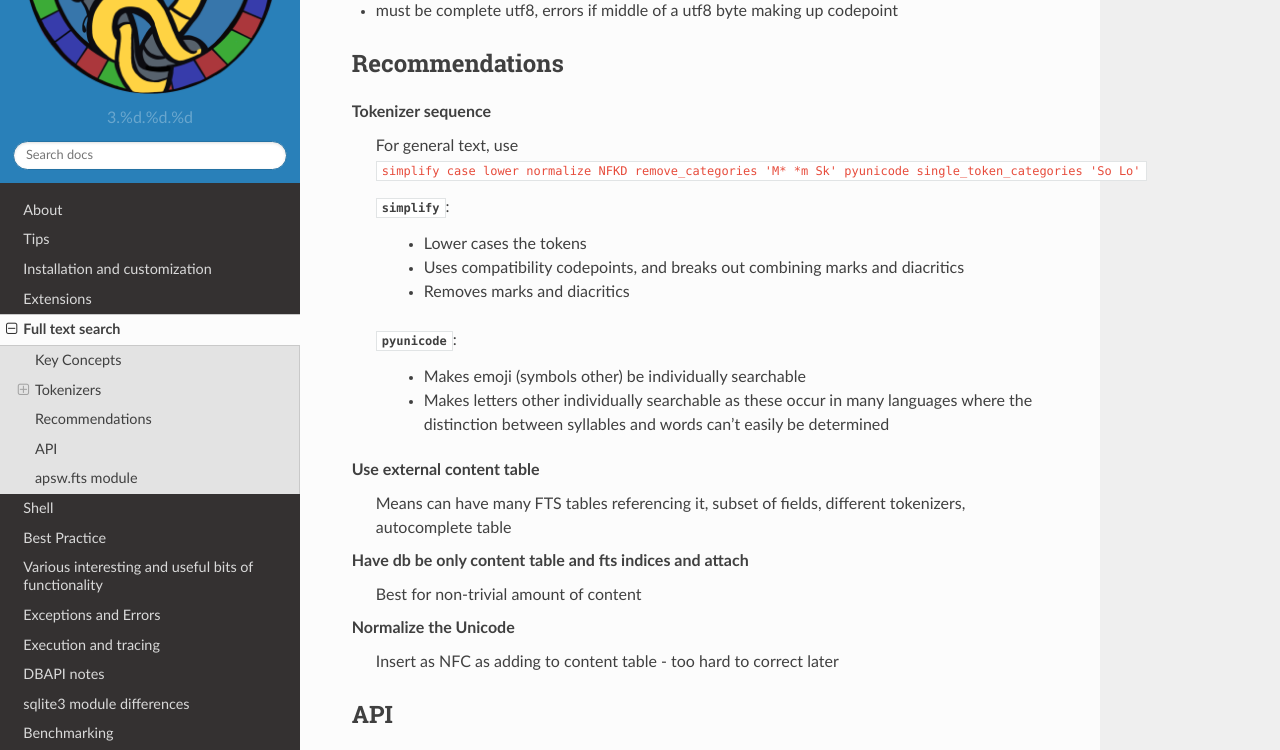
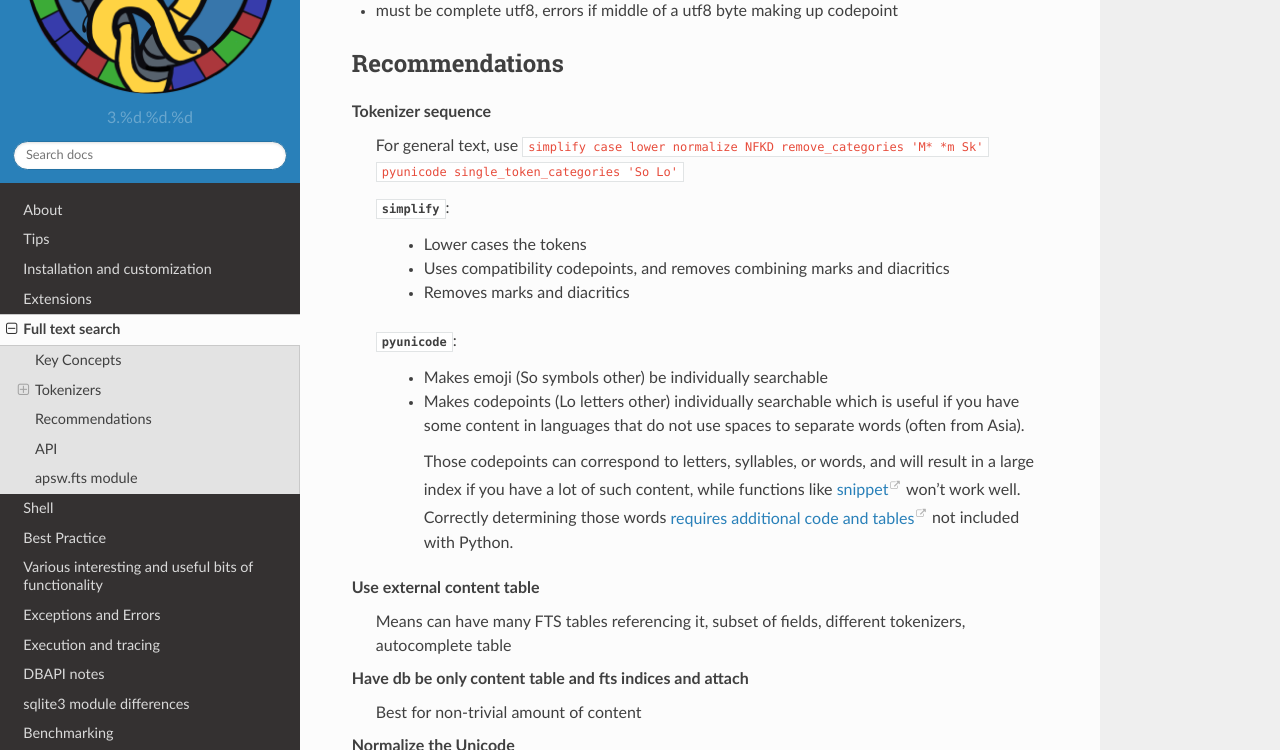
Before and after one commit to rogerbinns/apsw, a Sphinx documentation site: the page built from doc/textsearch.rst, in a window 1280 px wide and 900 px high, scrolled down 3170 px, cut to the strip 0-750 px from the top of the window. Built offline with Sphinx 7.4.7 and the Read the Docs theme 2.0.0, drawn with Linux system fonts in a browser that asks for light colours; pages that are not in the unit, such as notebooks, are missing from menus; the version number is read from the project's files by our own code.

```diff
--- a/doc/textsearch.rst
+++ b/doc/textsearch.rst
@@ -194,21 +194,30 @@
 
 Tokenizer sequence
   For general text, use ``simplify case lower normalize NFKD
-  remove_categories 'M* *m Sk' pyunicode single_token_categories 'So
-  Lo'``
+  remove_categories 'M* *m Sk'`` ``pyunicode single_token_categories
+  'So Lo'``
 
   :class:`simplify <apsw.fts.SimplifyTokenizer>`:
 
     * Lower cases the tokens
-    * Uses compatibility codepoints, and breaks out combining marks and diacritics
+    * Uses compatibility codepoints, and removes combining marks and diacritics
     * Removes marks and diacritics
 
   :class:`pyunicode <apsw.fts.PyUnicodeTokenizer>`:
 
-    * Makes emoji (symbols other) be individually searchable
-    * Makes letters other individually searchable as these occur in
-      many languages where the distinction between syllables and words
-      can't easily be determined
+    * Makes emoji (So symbols other) be individually searchable
+    * Makes codepoints (Lo letters other) individually searchable
+      which is useful if you have some content in languages that do
+      not use spaces to separate words (often from Asia).
+
+      Those codepoints can correspond to letters, syllables, or words,
+      and will result in a large index if you have a lot of such
+      content, while functions like `snippet
+      <https://www.sqlite.org/fts5.html#the_snippet_function>`__ won't
+      work well. Correctly determining those  words `requires
+      additional code and tables
+      <https://www.unicode.org/reports/tr29/>`__ not included with
+      Python.
 
 
 Use external content table
```
